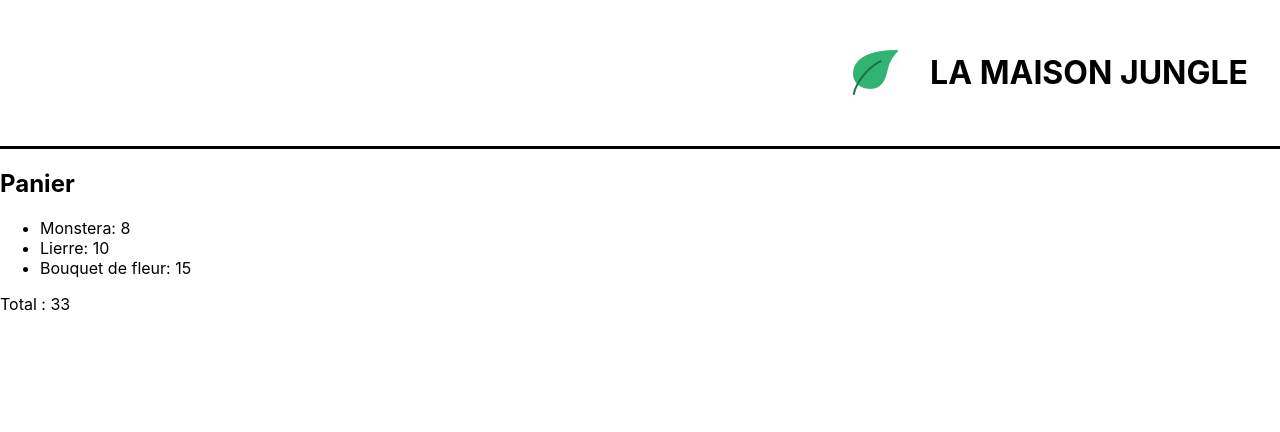
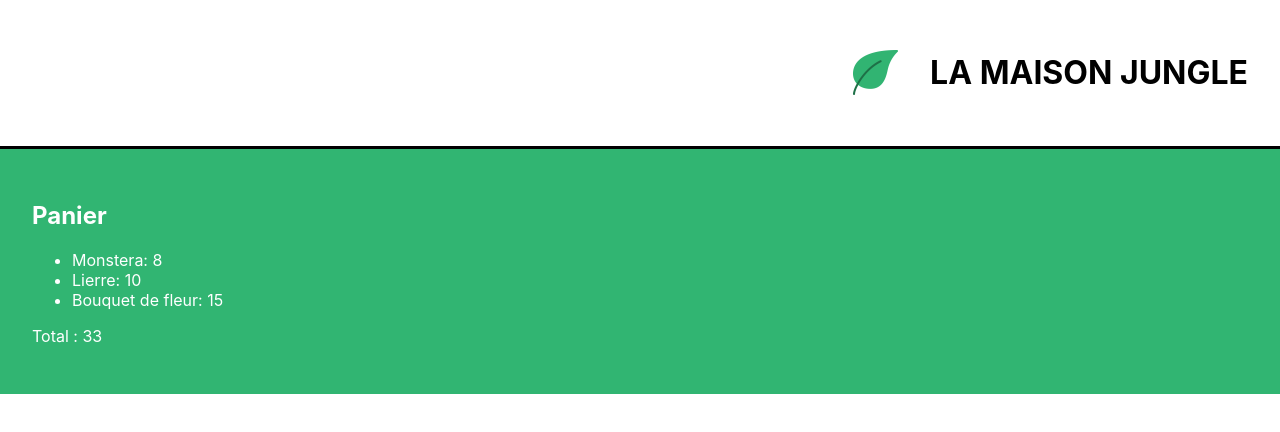
Before and after one commit to AmandineSis/la-maison-jungle, a React (Create React App) app: page / in a window 1280 px wide. Shown: the top 432 px of the page. Built offline with nearby package versions, Linux system fonts and the light colour scheme.

Commit message:
style added to cart

```diff
--- a/src/components/Cart.js
+++ b/src/components/Cart.js
@@ -1,9 +1,11 @@
+import '../styles/Cart.css'
+
 const monsteraPrix = 8;
 const lierrePrix = 10;
 const fleurPrix  = 15;
 
 function Cart(){
-  return(<div>
+  return(<div className="lmj-cart">
     <h2>Panier</h2>
       <ul>
       <li>Monstera: {monsteraPrix}</li>
--- /dev/null
+++ b/src/styles/Cart.css
@@ -0,0 +1,5 @@
+.lmj-cart {
+    color: white;
+    background-color: #31b572;
+    padding: 32px;
+}
```
